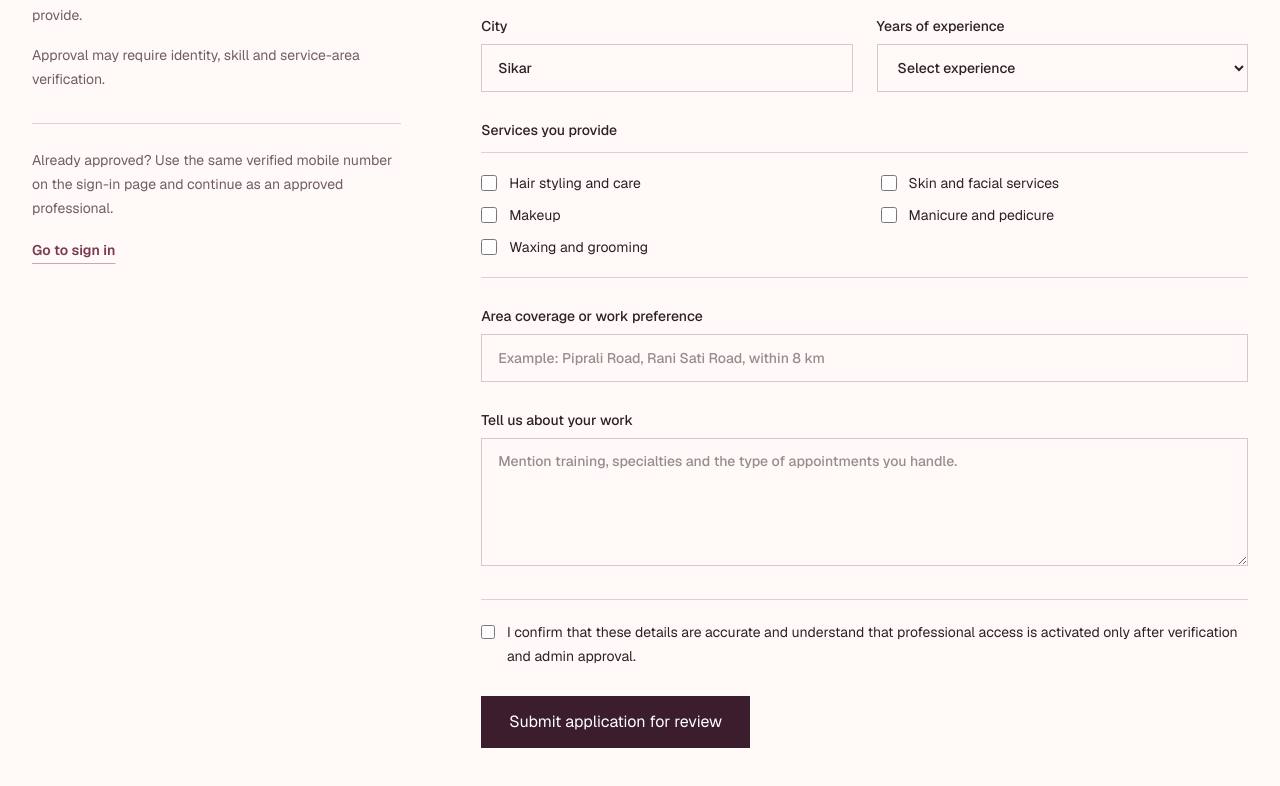
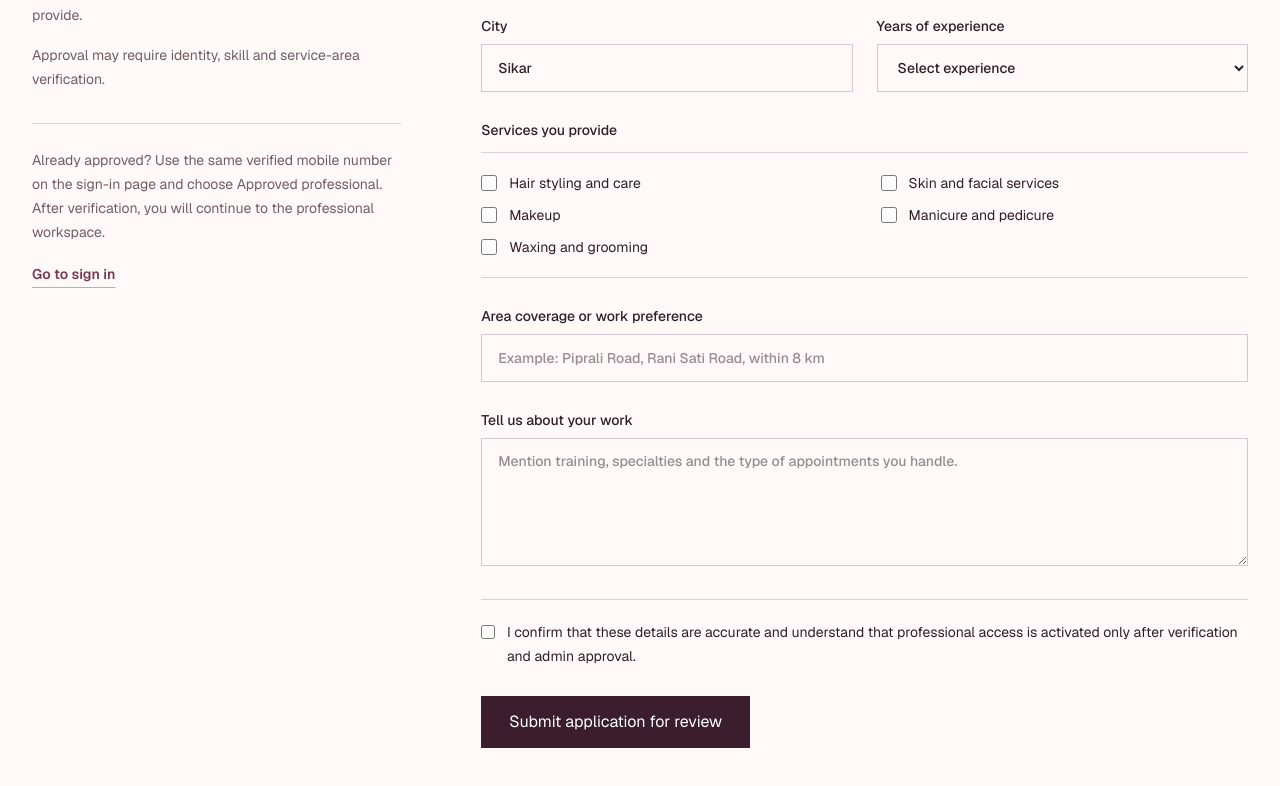
Before and after one commit to nitinkumawat9661/beautyathome, a Next.js app in the folder apps/web/: page /become-a-professional in a window 1280 px wide. Shown: the part 926-1712 px from the top of the page. Built offline with nearby package versions, Linux system fonts and the light colour scheme; no server answers.

Commit message:
chore(web): clarify approved professional sign-in flow

```diff
--- a/apps/web/src/app/become-a-professional/page.tsx
+++ b/apps/web/src/app/become-a-professional/page.tsx
@@ -64,8 +64,9 @@ export default function BecomeAProfessionalPage() {
             <li>Approval may require identity, skill and service-area verification.</li>
           </ul>
           <p className="mt-8 border-t border-[#ddd0d6] pt-6 text-sm leading-6 text-[#715d67] dark:border-[#46333c] dark:text-[#cdbac3]">
-            Already approved? Use the same verified mobile number on the sign-in page and continue
-            as an approved professional.
+            Already approved? Use the same verified mobile number on the sign-in page and choose
+            Approved professional. After verification, you will continue to the professional
+            workspace.
           </p>
           <Link
             className="mt-5 inline-flex text-sm font-semibold text-[#7b3853] underline decoration-[#c9a6b4] underline-offset-8 dark:text-[#efb6cc]"
```
